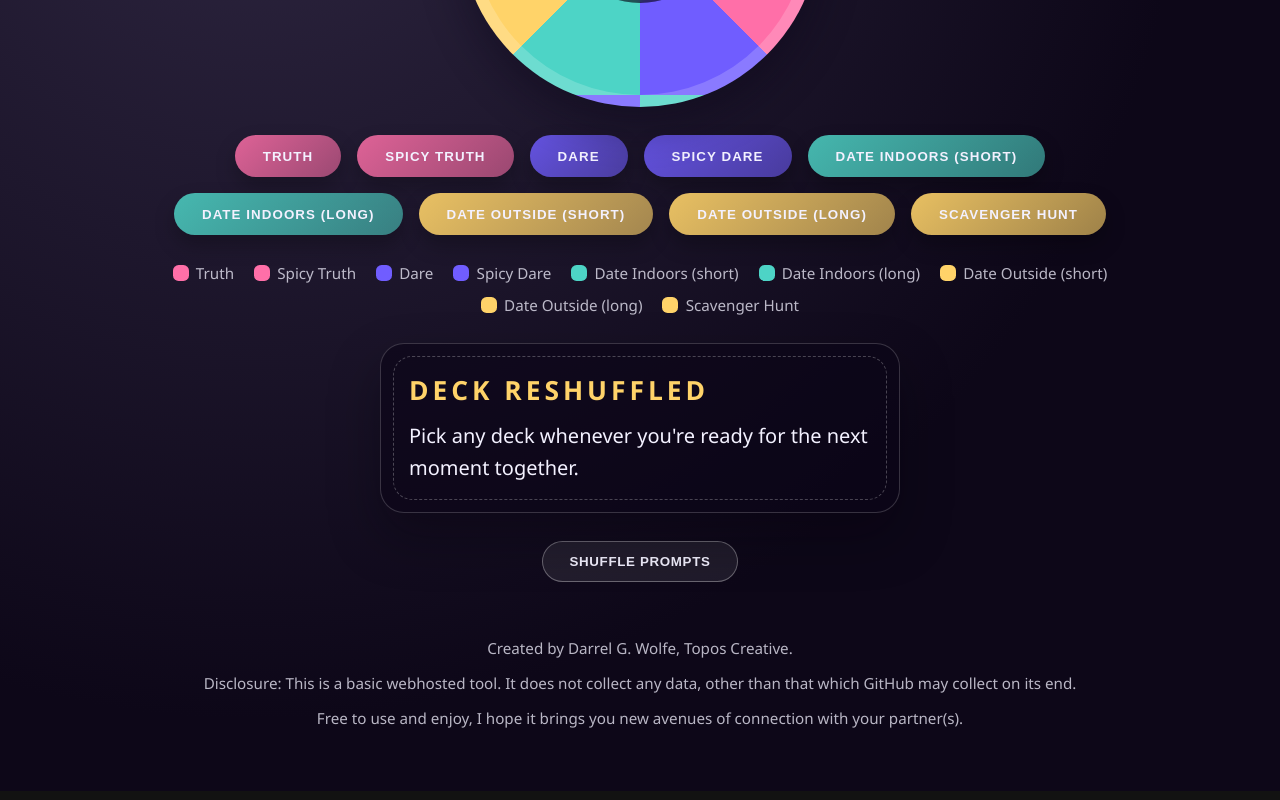
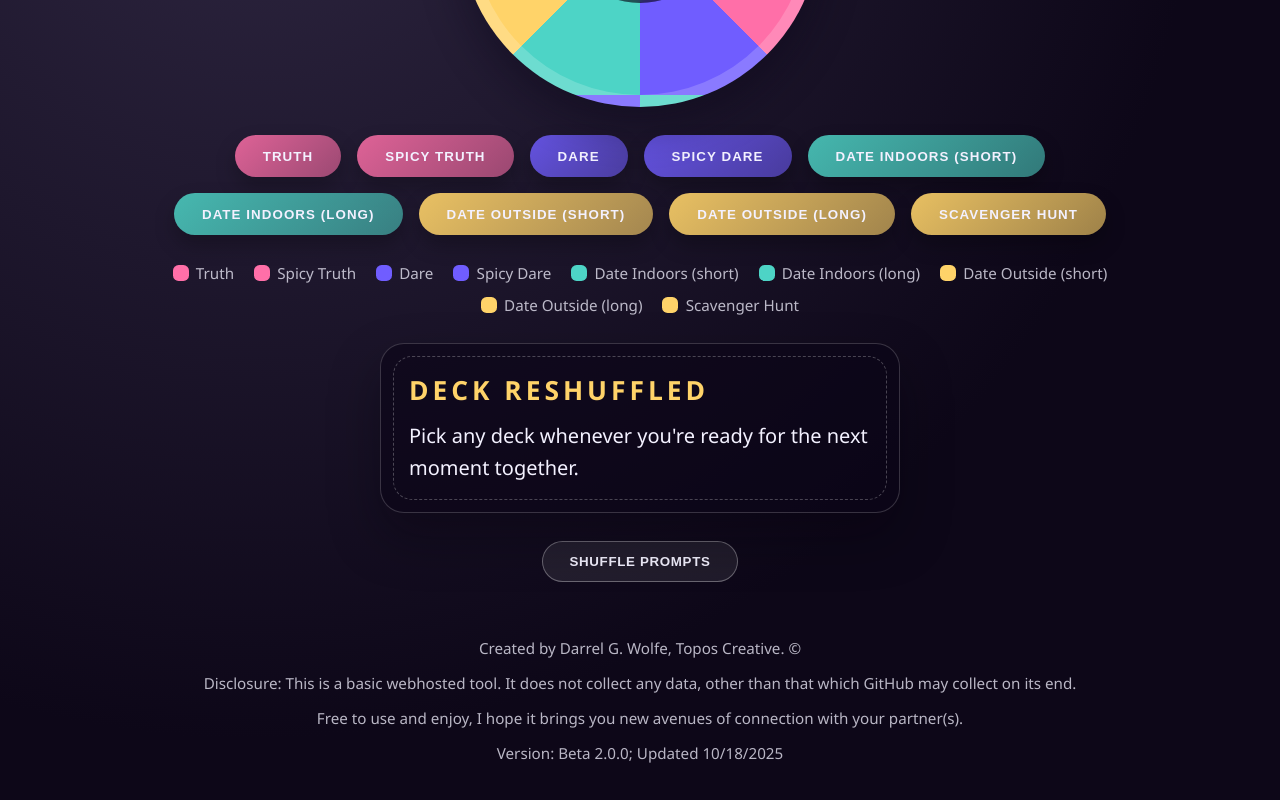
Before and after one commit to darrellwolfe/Couples_Connection_Game, a website: page index.html in a window 1280 px wide. Shown: the part 465-1265 px from the top of the page. Drawn offline with Linux system fonts and the light colour scheme.

Commit message:
dgw disclosures

```diff
--- a/index.html
+++ b/index.html
@@ -59,10 +59,10 @@
         </section>
 
         <footer class="app__footer">
-            <p>Created by Darrel G. Wolfe, Topos Creative.</p>
+            <p>Created by Darrel G. Wolfe, Topos Creative. &copy;</p>
             <p>Disclosure: This is a basic webhosted tool. It does not collect any data, other than that which GitHub may collect on its end.</p>
             <p>Free to use and enjoy, I hope it brings you new avenues of connection with  your partner(s).</p>
-
+            <p>Version: Beta 2.0.0; Updated 10/18/2025</p>
 
         </footer>
     </main>
```
